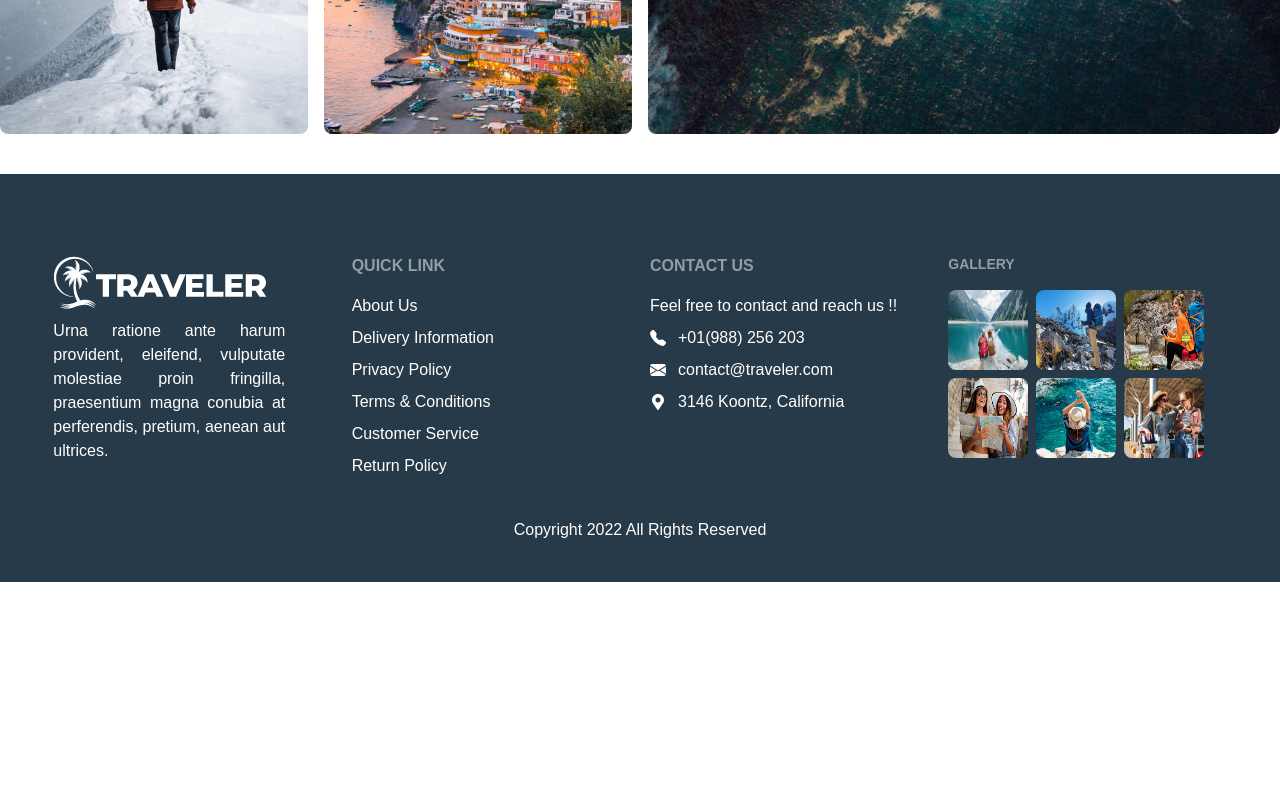
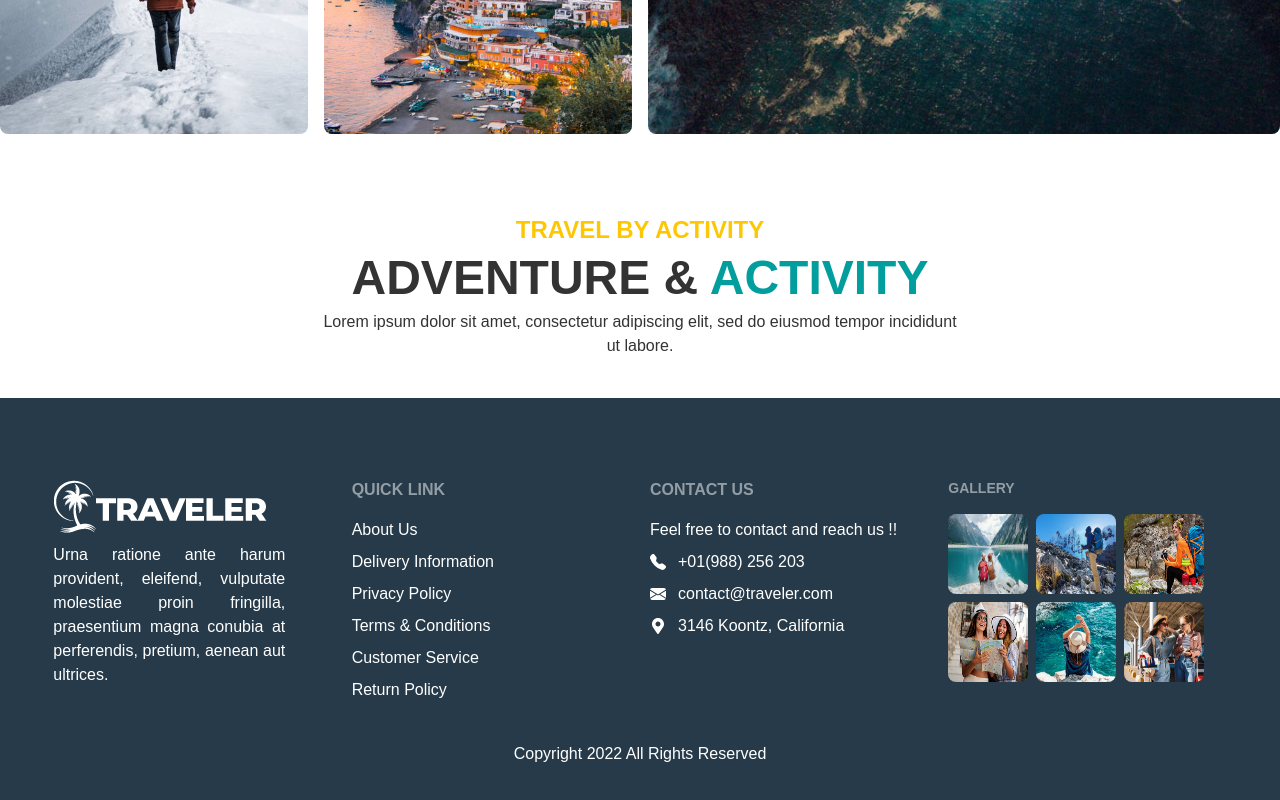
Before and after one commit to ismailjosim/traveler-client, a React (Create React App) app: page / in a window 1280 px wide. Shown: the part 2409-3209 px from the top of the page. Before the commit the page ends 2991 px from the top, so only its background shows below. Built offline with nearby package versions, Linux system fonts and the light colour scheme; no server answers.

Commit message:
add activity

```diff
--- /dev/null
+++ b/src/components/Home/HomeSections/Activity.js
@@ -0,0 +1,24 @@
+import React from 'react';
+import SectionHeading from '../../../utilities/SectionHeading';
+
+const Activity = () => {
+    const heading = {
+        subHeading: 'TRAVEL BY ACTIVITY',
+        headingOne: 'ADVENTURE &',
+        headingTwo: "ACTIVITY",
+        describe: "Lorem ipsum dolor sit amet, consectetur adipiscing elit, sed do eiusmod tempor incididunt ut labore."
+    }
+
+
+    return (
+        <div>
+            <SectionHeading heading={heading} />
+            <div>
+
+
+            </div>
+        </div>
+    );
+};
+
+export default Activity;
--- a/src/components/Home/Homepage.jsx
+++ b/src/components/Home/Homepage.jsx
@@ -2,6 +2,7 @@ import React from 'react';
 import Featured from './HomeSections/Featured';
 import Hero from './HomeSections/Hero';
 import Destination from './HomeSections/Destination';
+import Activity from './HomeSections/Activity';
 
 
 const Homepage = () => {
@@ -10,6 +11,7 @@ const Homepage = () => {
             <Hero />
             <Featured />
             <Destination />
+            <Activity />
         </div>
     );
 };
```
